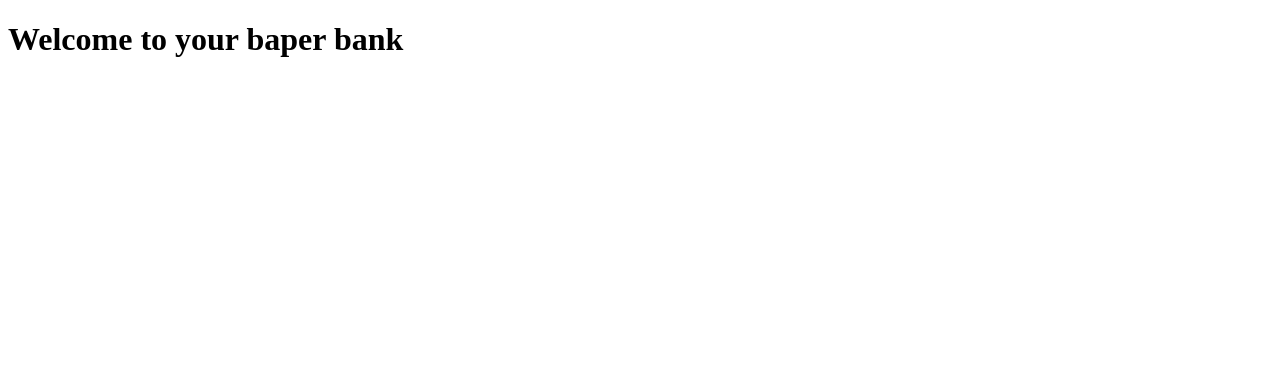
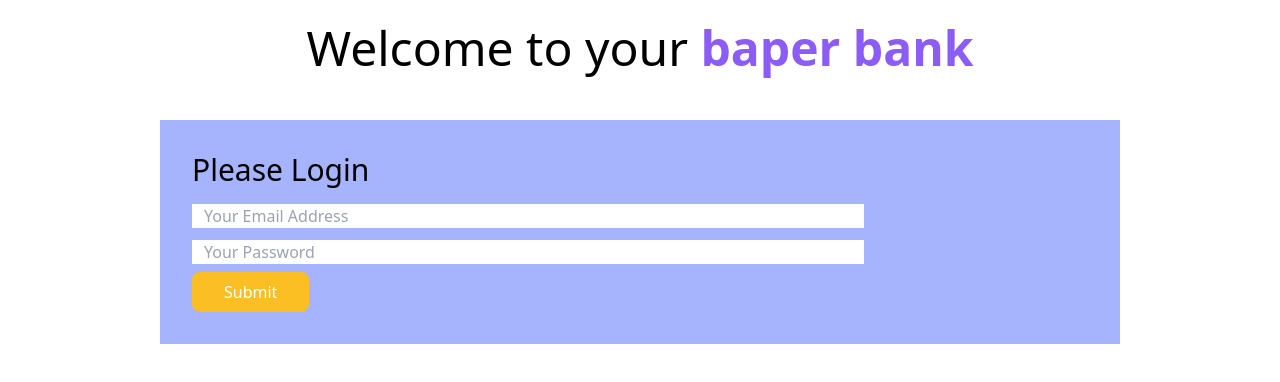
Before and after one commit to Shakibnymr/module-26-bap-er-bank, a plain HTML site: page index.html in a window 1280 px wide. Drawn offline with nearby package versions, Linux system fonts and the light colour scheme.

Commit message:
reviewed

```diff
--- a/index.html
+++ b/index.html
@@ -1,11 +1,40 @@
 <!DOCTYPE html>
 <html lang="en">
-<head>
-    <meta charset="UTF-8">
-    <meta name="viewport" content="width=device-width, initial-scale=1.0">
+  <head>
+    <meta charset="UTF-8" />
+    <meta name="viewport" content="width=device-width, initial-scale=1.0" />
     <title>Baap er bank</title>
-</head>
-<body>
-    <h1>Welcome to your baper bank</h1>
-</body>
+    <script src="https://cdn.tailwindcss.com"></script>
+  </head>
+  <body>
+    <header>
+      <h1 class="text-5xl text-center mt-6">
+        Welcome to your
+        <span class="font-bold text-violet-500">baper bank</span>
+      </h1>
+    </header>
+    <main>
+      <section class="bg-indigo-300 w-3/4 mx-auto mt-12 p-8">
+        <h3 class="text-3xl mb-4 font-medium">Please Login</h3>
+        <div>
+          <input
+            class="w-3/4 block mb-3 px-3"
+            type="email"
+            name=""
+            id="user-email"
+            placeholder="Your Email Address"
+          />
+          <input
+            class="w-3/4 block px-3"
+            type="password"
+            name=""
+            id="user-password"
+            placeholder="Your Password"
+          />
+          <button id="btn-submit" class="bg-amber-400 hover:bg-sky-600 px-8 py-2 text-white font-medium rounded-lg mt-2">Submit</button>
+        </div>
+      </section>
+    </main>
+    <script src="login.js"></script>
+  </body>
 </html>
--- /dev/null
+++ b/login.js
@@ -0,0 +1,25 @@
+// step-1: add click event handler with the submit button
+document.getElementById("btn-submit").addEventListener("click", function () {
+  // step-2:get the email address inside the email input field
+//   always remember to use .value to get text from an input field
+ const emailField = document.getElementById('user-email');
+ const email = emailField.value;
+//  console.log(email);
+//  step-3: get password
+// a. set id on the html element
+// get the element
+// get the value from the element
+
+const passwordField = document.getElementById('user-password');
+const password = passwordField.value;
+// console.log(password);
+
+// danger: do not verify email password on the client site
+// step-4: verify email and password to check valid or not
+if(email === 'sontan@gmail.com' && password === 'secret'){
+    console.log('valid user')
+}
+else{
+    console.log('invalid user')
+}
+});
```
